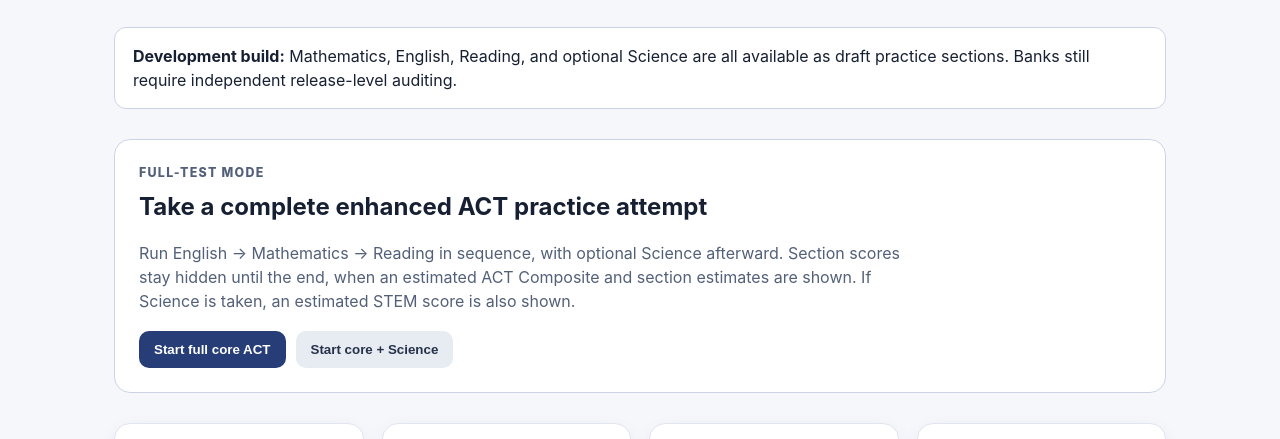
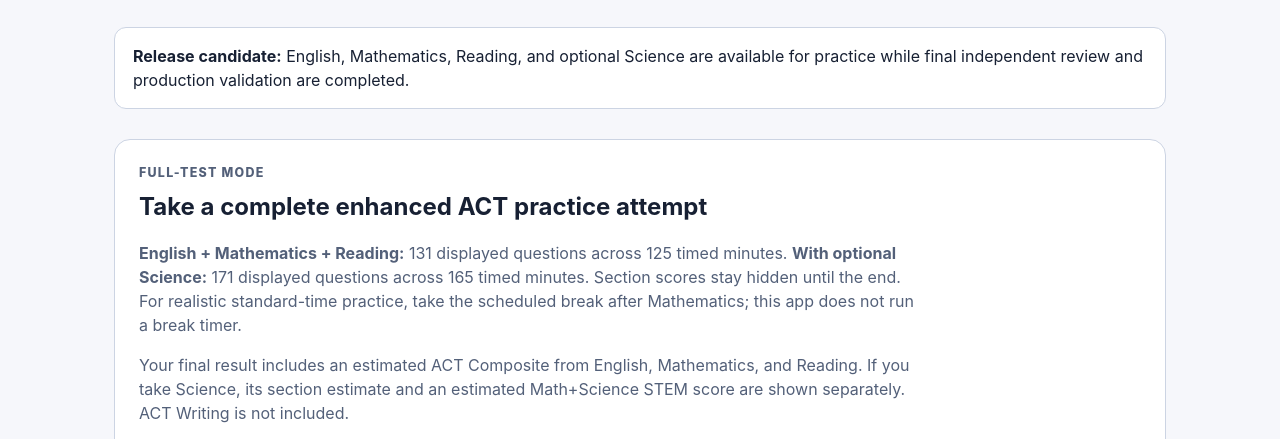
Before and after one commit to Erross/ACT-Exam-Practice, a website with bundled scripts: page index.html in a window 1280 px wide. Shown: the part 361-800 px from the top of the page. Built offline with nearby package versions, Linux system fonts and the light colour scheme.

Commit message:
Make full-test launch and score language student-clear

```diff
--- a/index.html
+++ b/index.html
@@ -11,15 +11,16 @@
 <section id="home" class="shell">
   <p class="eyebrow">Enhanced ACT · unofficial practice</p><h1>Practice the ACT under realistic section constraints.</h1>
   <p class="lede">Built around the current enhanced ACT structure, including embedded non-scored field-test items and an estimated 1–36 score grounded in official ACT practice-test conversion tables.</p>
-  <div class="notice"><strong>Development build:</strong> Mathematics, English, Reading, and optional Science are all available as draft practice sections. Banks still require independent release-level auditing.</div>
+  <div class="notice"><strong>Release candidate:</strong> English, Mathematics, Reading, and optional Science are available for practice while final independent review and production validation are completed.</div>
   <article id="resume-card" class="resume-card" hidden>
     <div><div class="eyebrow">Saved attempt</div><h2>Continue where you left off</h2><p id="resume-detail"></p><p class="resume-note">The section timer uses its original deadline, so refreshing the page does not reset or pause timed work. Answers and review flags are restored.</p></div>
     <div class="launch-actions"><button id="resume-attempt" class="primary">Resume saved attempt</button><button id="discard-attempt">Discard saved attempt</button></div>
   </article>
   <article class="full-launch">
     <div class="eyebrow">Full-test mode</div><h2>Take a complete enhanced ACT practice attempt</h2>
-    <p>Run English → Mathematics → Reading in sequence, with optional Science afterward. Section scores stay hidden until the end, when an estimated ACT Composite and section estimates are shown. If Science is taken, an estimated STEM score is also shown.</p>
-    <div class="launch-actions"><button id="start-full-core" class="primary">Start full core ACT</button><button id="start-full-science">Start core + Science</button></div>
+    <p><strong>English + Mathematics + Reading:</strong> 131 displayed questions across 125 timed minutes. <strong>With optional Science:</strong> 171 displayed questions across 165 timed minutes. Section scores stay hidden until the end. For realistic standard-time practice, take the scheduled break after Mathematics; this app does not run a break timer.</p>
+    <p>Your final result includes an estimated ACT Composite from English, Mathematics, and Reading. If you take Science, its section estimate and an estimated Math+Science STEM score are shown separately. ACT Writing is not included.</p>
+    <div class="launch-actions"><button id="start-full-core" class="primary">Start English + Math + Reading</button><button id="start-full-science">Start English + Math + Reading + Science</button></div>
   </article>
   <div id="section-cards" class="grid"></div>
 </section>
@@ -79,7 +80,7 @@
 
 <section id="full-results" class="shell" hidden>
   <p class="eyebrow">Full practice result</p><h1>Estimated ACT Composite: <span id="full-composite"></span></h1>
-  <p class="lede">The combined range implied by the official practice-form conversions is <strong id="full-composite-range"></strong>. The Composite uses English, Mathematics, and Reading only. When Science is taken, its section estimate and an estimated Math+Science STEM score are reported separately. These are unofficial practice estimates.</p>
+  <p class="lede">The observed Composite range across the two official practice-form conversions is <strong id="full-composite-range"></strong>. Each practice form is kept internally consistent when this range is calculated. The Composite uses English, Mathematics, and Reading only. When Science is taken, its section estimate and an estimated Math+Science STEM score are reported separately. These are unofficial practice estimates.</p>
   <div id="full-section-results" class="results-box"></div>
   <h2>Answer review</h2><div id="full-answer-review" class="answer-review"></div>
   <button id="full-home-again" class="primary">Back to sections</button>
```
